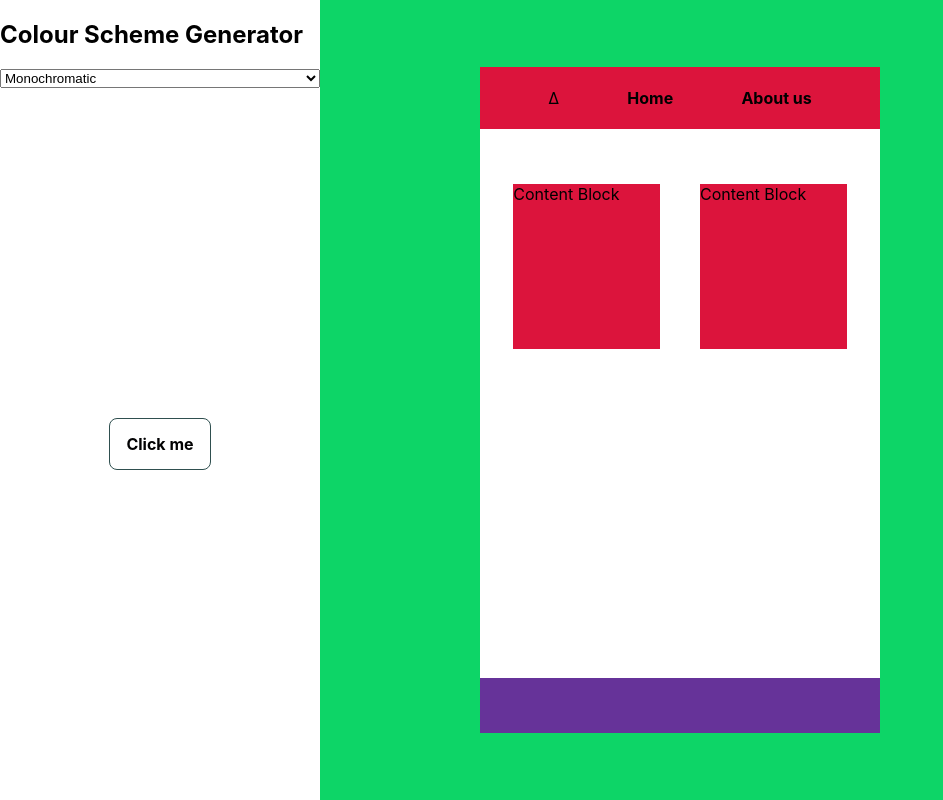
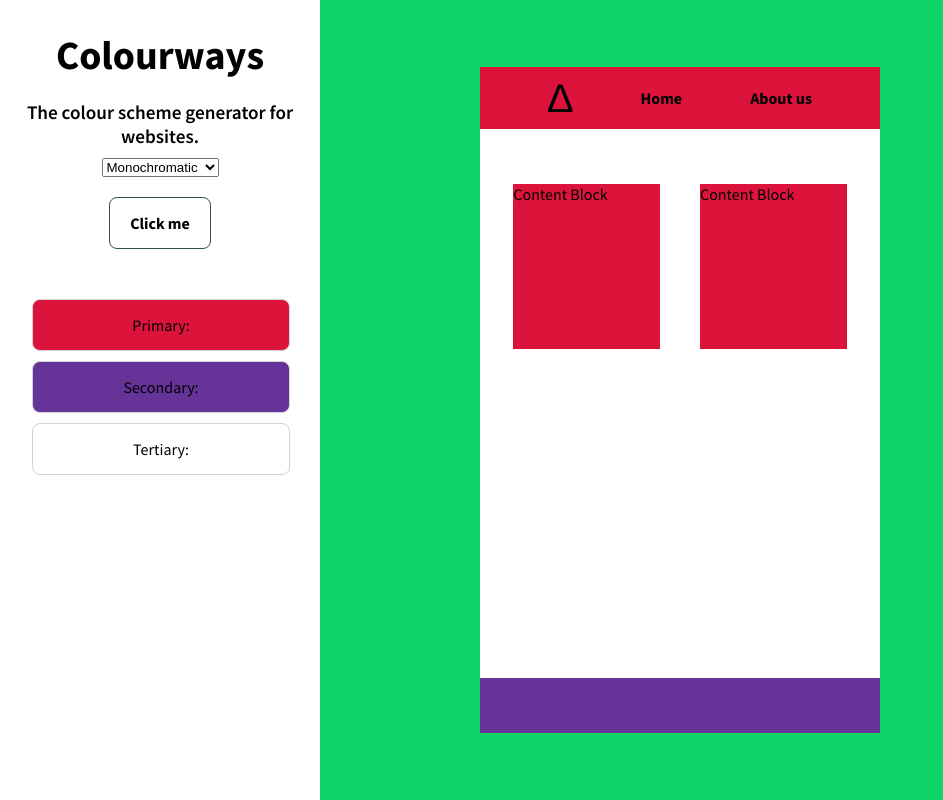
Before and after one commit to james-julius/colourways, a React (Create React App) app: page / in a window 1280 px wide. Shown: the whole page, without its empty margins (0-943 px from the left). Built offline with nearby package versions, Linux system fonts and the light colour scheme.

Commit message:
Improved font, added in visuals for colours

```diff
--- a/package.json
+++ b/package.json
@@ -6,6 +6,7 @@
     "@testing-library/jest-dom": "^4.2.4",
     "@testing-library/react": "^9.3.2",
     "@testing-library/user-event": "^7.1.2",
+    "color-convert": "^2.0.1",
     "node-sass": "^4.14.1",
     "react": "^16.13.1",
     "react-dom": "^16.13.1",
--- a/src/App.js
+++ b/src/App.js
@@ -1,8 +1,15 @@
-import React, { useState, useEffect, useRef } from 'react';
+import React, { useState, useEffect } from 'react';
 import './App.scss';
 
 function App() {
-  // const [scheme, setScheme] = useState('monochromatic');
+  const [scheme, setScheme] = useState('monochromatic');
+  const [primaryColor, setPrimaryColor] = useState({backgroundColor: 'crimson'});
+  const [secondaryColor, setSecondaryColor] = useState({backgroundColor: 'rebeccapurple'});
+  const [tertiaryColor, setTertiaryColor] = useState({backgroundColor: 'white'});
+
+  const hsla = (hue, saturation, lightness, opacity) => {
+    return `hsla(${hue},${saturation}, ${lightness + '%'}, ${opacity})`;
+  };
 
   const colourChanger = () => {
     let r = Math.floor(Math.random() * 255);
@@ -11,34 +18,70 @@ function App() {
     document.getElementsByClassName('main')[0].style.backgroundColor = `rgb(${r},${g},${b})`;
   }
 
+  const applyColorScheme = () => {
+    if (scheme === 'monochromatic') {
+      console.log('changing to a monochromatic style')
+      const primaryHue = Math.floor(Math.random()*360);
+      const lightness = [
+        Math.floor(Math.random()*30)+.7,
+        Math.floor(Math.random()*50)+.2,
+        Math.floor(Math.random()*100)]
+      console.log(lightness)
+      setPrimaryColor({backgroundColor: hsla(primaryHue,'100%',lightness[0], 1)});
+      setSecondaryColor({backgroundColor: hsla(primaryHue,'100%',lightness[1], 1)});
+      setTertiaryColor({backgroundColor: hsla(primaryHue,'100%',lightness[2], 1)});
+      console.log([primaryColor, secondaryColor, tertiaryColor])
+    }
+  }
+
   useEffect(() => {
     colourChanger();
+    setInterval(colourChanger, 10000);
+    // colourChanger();
   }, []);
 
   return (
   <div className="App">
     <div className="sidebar">
-      <h2>Colour Scheme Generator</h2>
-      <select>
-        <option>Monochromatic</option>
-        <option>Complementary</option>
-        <option>Triadic</option>
+      <h1>Colourways</h1>
+      <h2>The colour scheme generator for websites.</h2>
+      <select onChange={(event) => setScheme(event.target.value)}>
+        <option value="monochromatic">Monochromatic</option>
+        <option value="complementary">Complementary</option>
+        <option value="triadic">Triadic</option>
       </select>
-      <div className="colourButton" onClick={colourChanger}>Click me</div>
+      <div className="colourButton" onClick={applyColorScheme}>Click me</div>
+      <div className="colourway">
+        <div className="colorBar" style={primaryColor}>
+          <span>
+            Primary:
+          </span>
+        </div>
+        <div className="colorBar" style={secondaryColor}>
+          <span>
+            Secondary:
+          </span>
+        </div>
+        <div className="colorBar" style={tertiaryColor}>
+          <span>
+            Tertiary:
+          </span>
+        </div>
+      </div>
     </div>
     <div className="main">
-      <div className="minisite">
-        <div className="nav">
-          <span>∆</span>
+      <div className="minisite" style={tertiaryColor}>
+        <div className="nav" style={primaryColor}>
+          <span className="genericLogo">∆</span>
           <h4>Home</h4>
           <h4>About us</h4>
         </div>
         <div className="section1">
-          <span className="content-block">Content Block</span>
-          <span className="content-block">Content Block</span>
+          <span className="contentBlock" style={primaryColor}>Content Block</span>
+          <span className="contentBlock" style={primaryColor}>Content Block</span>
         </div>
         <div className="section2"/>
-        <div className="footer"/>
+        <div className="footer" style={secondaryColor}/>
       </div>
     </div>
   </div>
--- a/src/App.scss
+++ b/src/App.scss
@@ -1,3 +1,4 @@
+@import url('https://fonts.googleapis.com/css2?family=Source+Sans+Pro:ital,wght@0,400;0,600;0,700;1,400&display=swap');
 @mixin flex-center {
   display: flex;
   align-items: center;
@@ -13,18 +14,33 @@
 @mixin twelve-grid {
   display: grid;
   grid-template: repeat(12, 1fr) / repeat(12, 1fr);
-}
+}@import url('https://fonts.googleapis.com/css2?family=Source+Sans+Pro:ital,wght@0,400;0,600;1,400&display=swap');
+
 
 
 .App {
   @include twelve-grid;
   max-height: 100vh;
   width: 100vw;
+  font-family: 'Source Sans Pro', sans-serif;
+  h1 {
+    font-size: 2.5rem;
+    font-weight: 700;
+    margin: 30px auto 10px auto;
+  }
+  h2 {
+    margin: 10px auto;
+    font-size: 1.2rem;
+    font-weight: 600;
+    text-align: center;
+  }
   .sidebar {
     display: flex;
     flex-direction: column;
+    align-items: center;
+    justify-content: flex-start;
     grid-area: 1/1/13/4;
-    background-color: white;
+    background-color: rgb(255, 255, 255);
     .colourButton {
       display: flex;
       align-items: center;
@@ -35,9 +51,22 @@
       background-color: white;
       border: 1px solid darkslategray;
       border-radius: 8px;
-      margin: auto;
+      margin: 20px auto;
       font-weight: bold;
       cursor: pointer;
+    }
+    .colourway {
+      height: 200px;
+      width: 80%;
+      margin: 20px auto;
+      .colorBar {
+        width: 100%;
+        margin: 10px auto;
+        border-radius: 8px;
+        height: 50px;
+        @include flex-center;
+        border: 1.5px solid lightgray;
+      }
     }
   }
   .main {
@@ -45,25 +74,25 @@
     transition: 2s ease;
     @include twelve-grid;
     .minisite {
-      background-color: white;
       grid-area: 2/3/12/8;
       @include twelve-grid;
       .nav {
         grid-area: 1/1/2/13;
-        background-color: crimson;
         display: inline-flex;
         justify-content: space-evenly;
         align-items: center;
+        .genericLogo {
+          font-size: 40px;
+        }
       }
       .section1 {
         display: flex;
         justify-content: space-between;
         align-items: center;
         grid-area: 3/2/6/12;
-        .content-block {
+        .contentBlock {
           height: 100%;
           width: 44%;
-          background-color: crimson;
         }
       }
       .section2 {
@@ -71,7 +100,6 @@
       }
       .footer {
         grid-area: 12/1/13/13;
-        background-color: rebeccapurple;
       }
     }
   }
```
